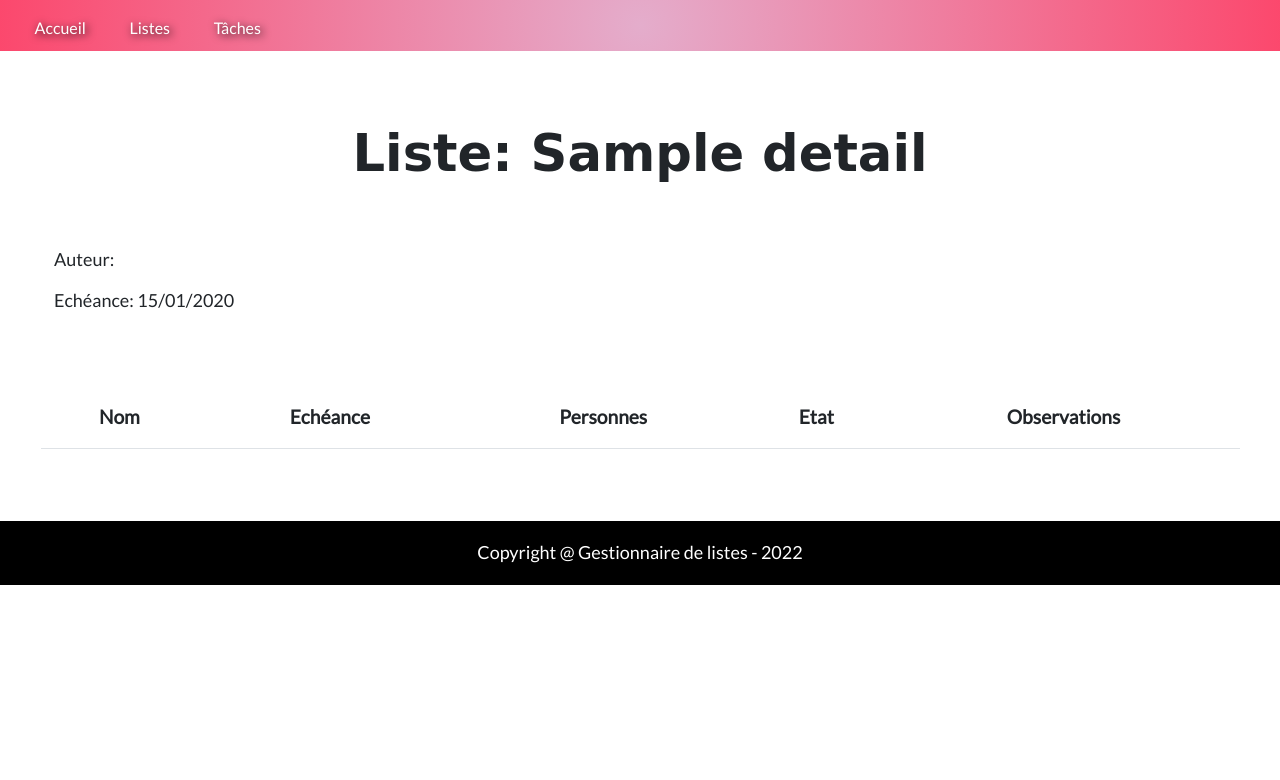
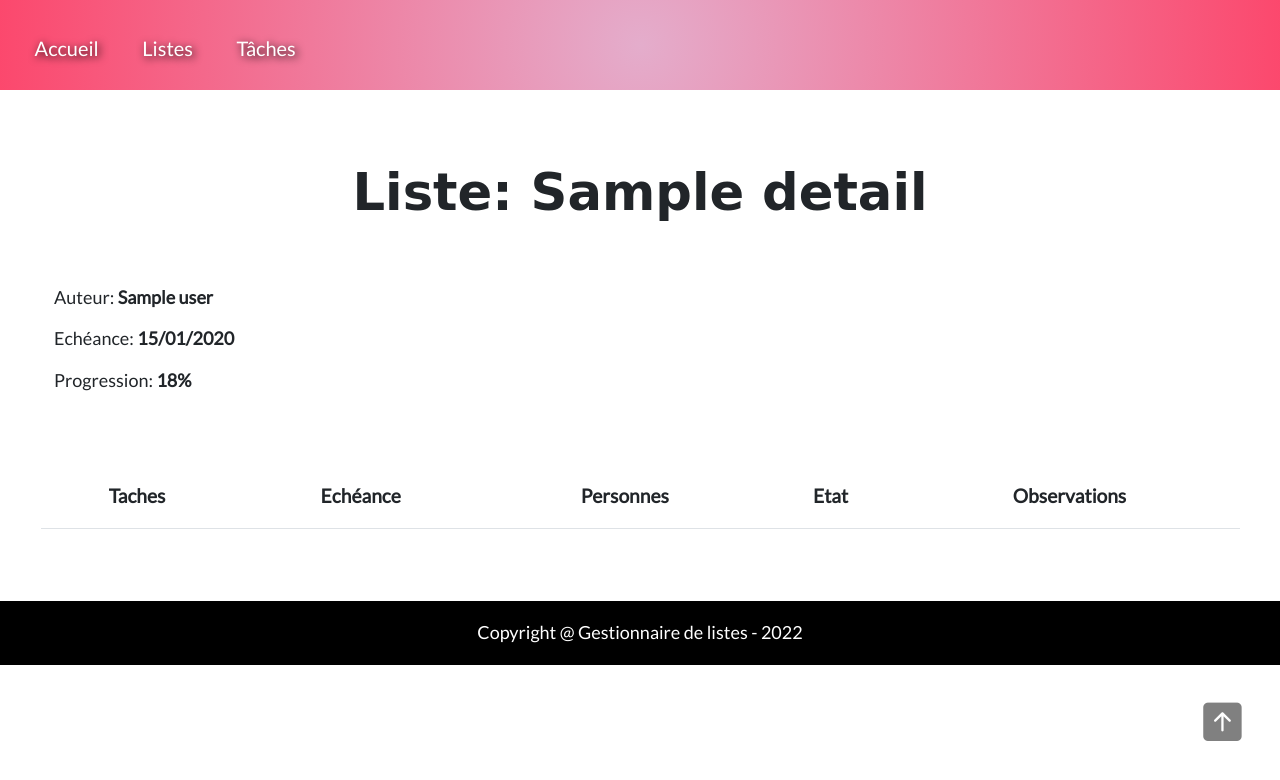
Before and after one commit to louvetsandrine/GestionnaireDeListes, a Symfony app: template templates/list_page/list_details_page.html.twig in a window 1280 px wide. Shown: the top 780 px of the page. Run offline with Twig, Linux system fonts and the light colour scheme; the template is opened without the code that fills it: most values are stand-ins (such as "Sample title", 1, 10 or a date in 2020); lists and menus that the app fills with data are empty; some libraries are stand-ins or nearby versions; some web fonts are replaced.

Commit message:
21/10/2022 first

```diff
--- a/public/script.js
+++ b/public/script.js
@@ -6,7 +6,7 @@ $(function () {
     $(document).scroll(function () {
     //   $nav.toggleClass("scrolled_mediaQueries", $(this).scrollTop() > 20 && window.matchMedia("(max-width: 700px)").matches);
       // $nav.toggleClass("scrolled", $(this).scrollTop() > 100 && window.matchMedia("(min-width: 700px)").matches);
-      $nav.toggleClass("scrolled", $(this).scrollTop() > 400 );
+      $nav.toggleClass("scrolled", $(this).scrollTop() > 350 );
 
       });
 
--- a/public/stylesheet.css
+++ b/public/stylesheet.css
@@ -15,15 +15,13 @@ body {
 .block_header_homepage {
     background: radial-gradient(circle, rgba(226,167,200,0.9345939059217437) 0%, rgba(252,70,107,1) 100%);
     background-size: cover;
-    /* padding-top: 3vw; */
     height: 30vw;
 }
 
 .block_header {
     background: radial-gradient(circle, rgba(226,167,200,0.9345939059217437) 0%, rgba(252,70,107,1) 100%);
     background-size: cover;
-    /* padding-top: 3vw; */
-    height: 4vw;
+    height: 7vw;
 }
 
 .titel {
@@ -80,7 +78,7 @@ body {
 #menu.scrolled {
     background-color: black!important;
     transition: background-color 100ms linear;
-    height: 100px;
+    height: 7vw;
 }
 
 .button_menu {
@@ -92,39 +90,21 @@ body {
 
 a.link_menu, a.link_menu:visited {
     color:#fff;
-    font-size: 16px;
+    font-size: 20px;
     margin-left: 2vw;
     text-shadow: 2px 2px 8px #000;
+    padding-top: 2vw;
 }
 
 a.link_menu:hover {
     font-weight: 800;
     color: #fff;
+    font-size: 22px;
 }
 
 .image {
     width: 17vw;
     border-radius: 50%;
-}
-
-tr {
-    text-align: center;
-    vertical-align: middle;
-}
-
-td, th {
-    font-size: 1.25vw;
-    height: 5vw;
-}
-
-i {
-    color: rgba(252,70,107,1);
-    font-size: 1.5vw;
-    padding-right: 1.5vw;
-}
-
-.button:hover i {
-    color: white;
 }
 
 .button {
@@ -184,20 +164,26 @@ table thead tr th {
     font-size: 1.5vw;
 }
 
+tr {
+    text-align: center;
+    vertical-align: middle;
+}
+
+td, th {
+    font-size: 1.25vw;
+    height: 5vw;
+}
+
+i {
+    color: rgba(252,70,107,1);
+    font-size: 1.5vw;
+    padding-right: 1.5vw;
+}
+
 .urgent {
     color: red;
+    font-weight: 800;
 }
-
-.badge {
-    top: 1.5vw;
-
-    font-size: 0.65vw;
-
-
-}
-
-
-
 
 
 /* Form */
@@ -236,6 +222,12 @@ label {
 }
 
 
+/* Details */
+span {
+    font-weight: 800;
+}
+
+
 
 /* Footer */
 .footer {
@@ -243,3 +235,19 @@ label {
     background-color: black;
     color: white;
 }
+
+/* Arrow */
+#arrow_scrollTop {
+    position: fixed;
+    width: 3vw;
+    height:3vw;
+    bottom: 5vw;
+    right: 5vw;
+}
+
+#arrow_scrollTop .bi-arrow-up-square-fill {
+    font-size: 3vw;
+    color: gray;
+    margin-left: 2vw;
+
+}
--- a/templates/base.html.twig
+++ b/templates/base.html.twig
@@ -37,6 +37,12 @@
         <main class="mx-5 my-3">
             {% block body %} {% endblock %}
             {% block javascript %} {% endblock %}
+
+            <div id="arrow_scrollTop">
+                <a href="#top">
+                    <i class="bi bi-arrow-up-square-fill"></i>
+                </a>
+            </div>
         </main>
 
         {% include '_footer.html.twig' %}
@@ -47,9 +53,7 @@
 
         <script src="https://code.jquery.com/jquery-3.4.1.slim.min.js" integrity="sha384-J6qa4849blE2+poT4WnyKhv5vZF5SrPo0iEjwBvKU7imGFAV0wwj1yYfoRSJoZ+n" crossorigin="anonymous"></script>
 
-        <script>
 
+        <script src="{{ asset('script.js') }}"></script>
 
-
-</script>
 </html>
--- a/templates/list_page/list_details_page.html.twig
+++ b/templates/list_page/list_details_page.html.twig
@@ -17,10 +17,13 @@
         <div class="row justify-content-center align-items-center block my-5">
             <div class=" col-12 justify-content-center align-items-center">
                 <p class="">
-                  Auteur:
+                  Auteur: <span>{{listDetails.author | capitalize}} </span>
                 </p>
                 <p class="">
-                  Echéance: {{listDetails.dateLimited | date('d/m/Y')}}
+                  Echéance: <span> {{listDetails.dateLimited | date('d/m/Y')}} </span>
+                </p>
+                <p class="">
+                  Progression: <span> 18% </span>
                 </p>
             </div>
         </div>
@@ -30,7 +33,7 @@
             <table class="table table-hover">
                 <thead class="">
                     <tr class="" >
-                        <th scope="col">Nom</th>
+                        <th scope="col">Taches</th>
                         <th scope="col">Echéance</th>
                         <th scope="col">Personnes</th>
                         <th scope="col">Etat</th>
```
Also changed, not shown: src/Controller/ListPageController.php (+3 -11 lines).
